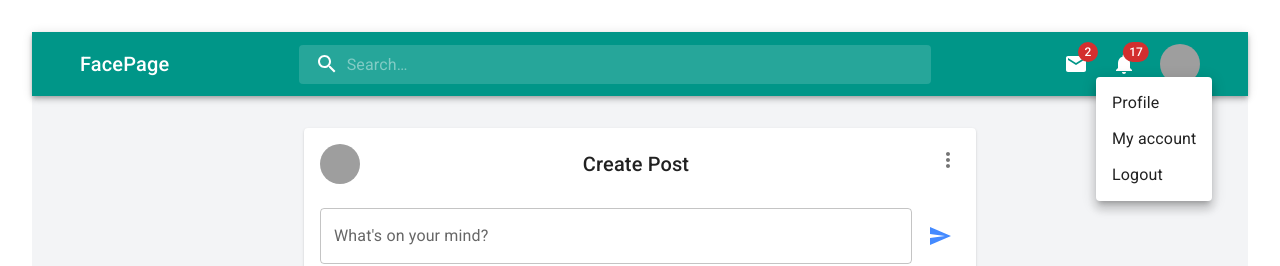
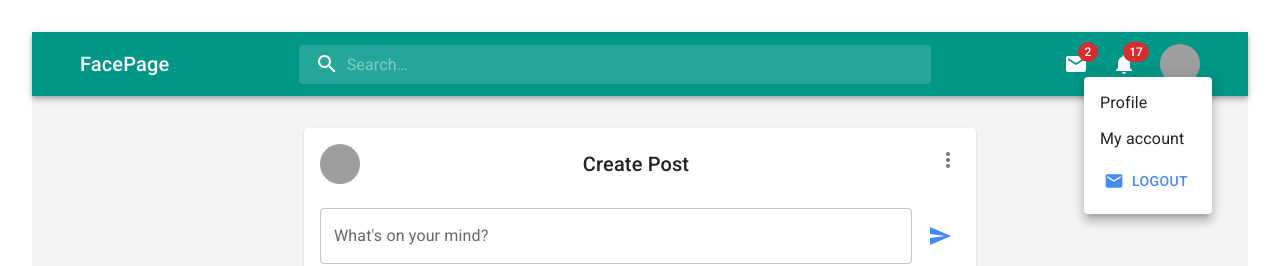
Before and after one commit to Saga-sanga/socialReact, a React (Vite) app: page / in a window 1280 px wide. Both pictures are taken after a click on the button 1180 px from the left and 64 px from the top of the page. Shown: the top 266 px of the page. Built offline with nearby package versions, Linux system fonts and the light colour scheme; grey boxes are pictures that could not be loaded.

Commit message:
Chore: Nav button style experiment

```diff
--- a/src/components/NavBar.tsx
+++ b/src/components/NavBar.tsx
@@ -16,7 +16,7 @@ import MailIcon from "@mui/icons-material/Mail";
 import NotificationsIcon from "@mui/icons-material/Notifications";
 import MoreIcon from "@mui/icons-material/MoreVert";
 import { useAuth } from "../hooks/AuthContext";
-import { Avatar, Container } from "@mui/material";
+import { Avatar, Button, Container } from "@mui/material";
 
 const Search = styled("div")(({ theme }) => ({
   position: "relative",
@@ -110,7 +110,11 @@ export default function PrimarySearchAppBar() {
     >
       <MenuItem onClick={handleMenuClose}>Profile</MenuItem>
       <MenuItem onClick={handleMenuClose}>My account</MenuItem>
-      <MenuItem onClick={handleLogout}>Logout</MenuItem>
+      <MenuItem onClick={handleLogout}>
+        <Button className="hover:bg-none" color="secondary" startIcon={<MailIcon/>}>
+          Logout
+        </Button>
+      </MenuItem>
     </Menu>
   );
 
```
